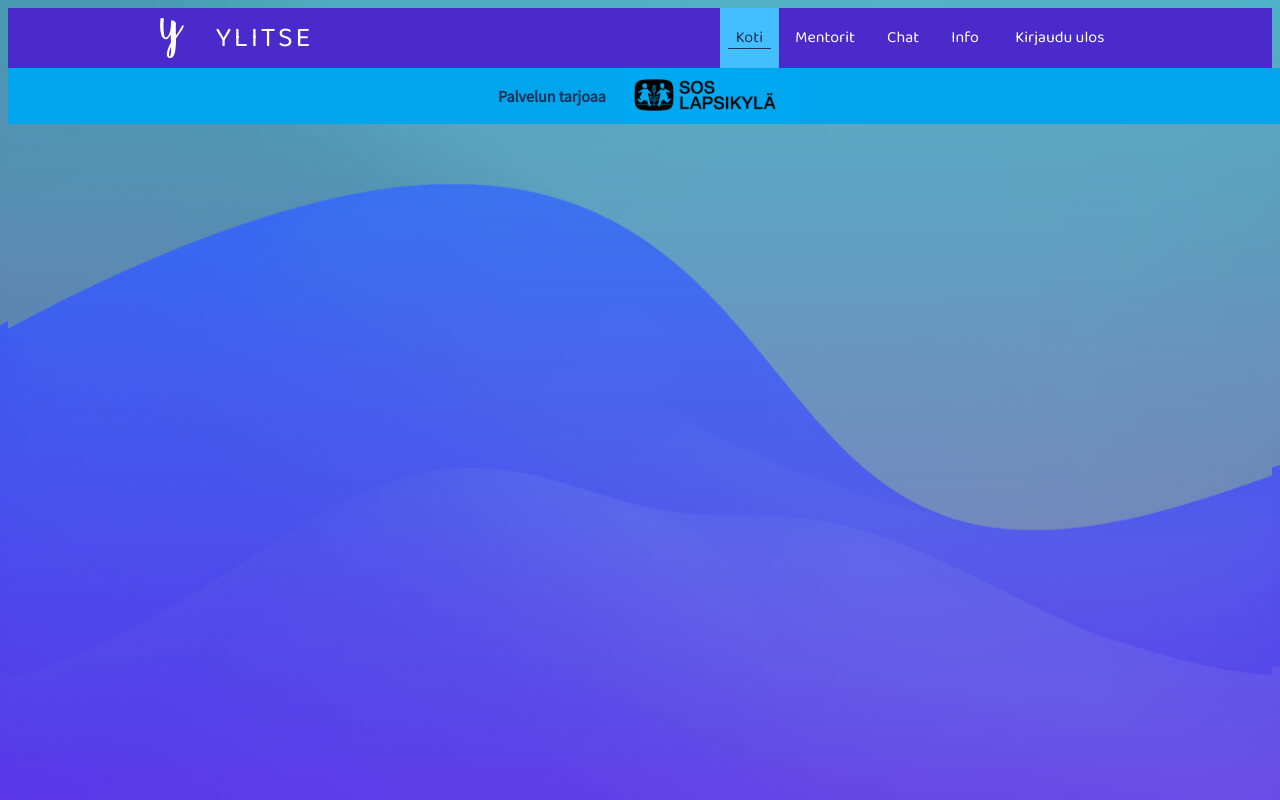
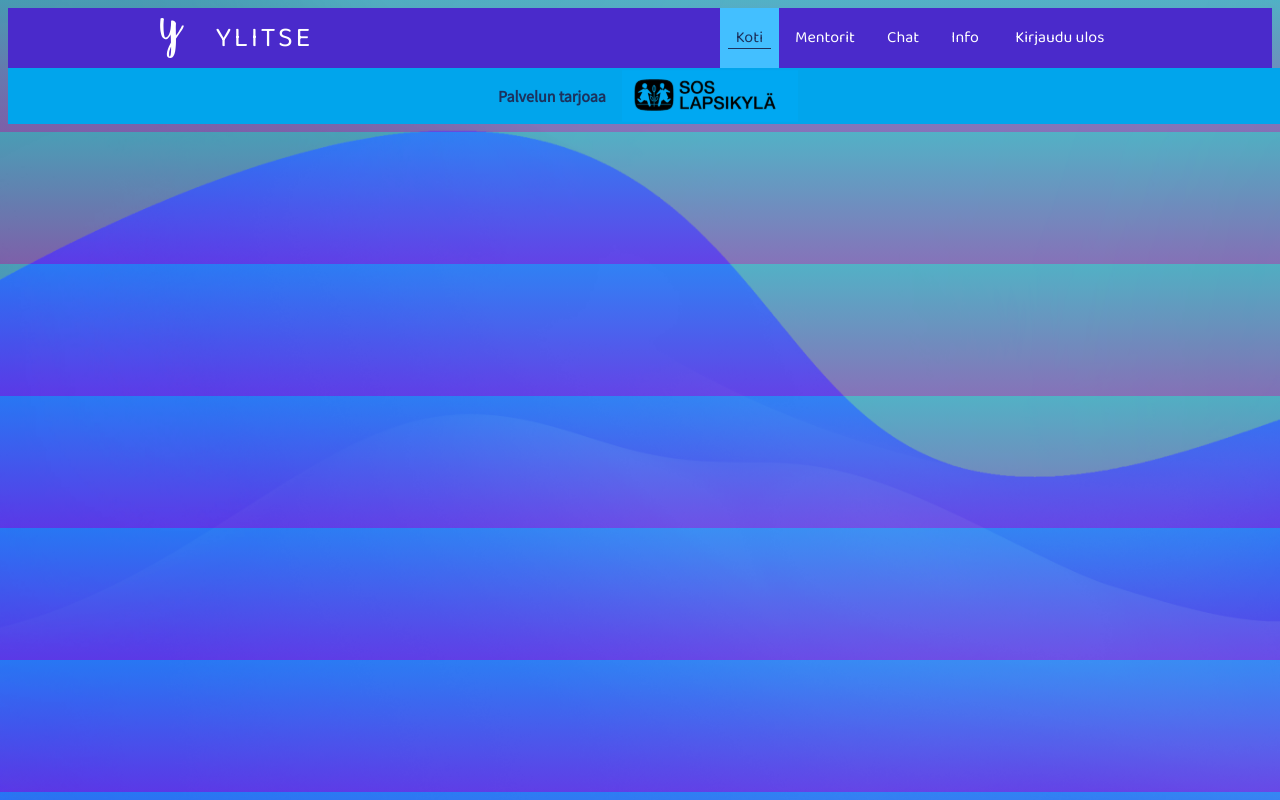
Before and after one commit to ylitse/ylitse-web, a React app: page / in a window 1280 px wide. Shown: the top 800 px of the page. Built offline with nearby package versions, Linux system fonts and the light colour scheme.

Commit message:
fix register page top and bottom margins

```diff
--- a/src/static/styles/styles.css
+++ b/src/static/styles/styles.css
@@ -1,6 +1,5 @@
 html,
 body {
-  height: 150vh;
   background: linear-gradient(
       180deg,
       rgba(1, 165, 236, 0.58) 0%,
@@ -17,6 +16,8 @@ body {
 main {
   /* width: 100%;
   height: 100%; */
+  padding-top: 100px;
+  padding-bottom: 100px;
   display: flex;
   flex-direction: column;
   align-items: center;
@@ -164,7 +165,6 @@ form[name='register'] {
   border-radius: 20px;
   display: flex;
   flex-direction: column;
-  margin: 100px auto 0;
   padding: 60px 100px;
   width: 500px;
 }
```
